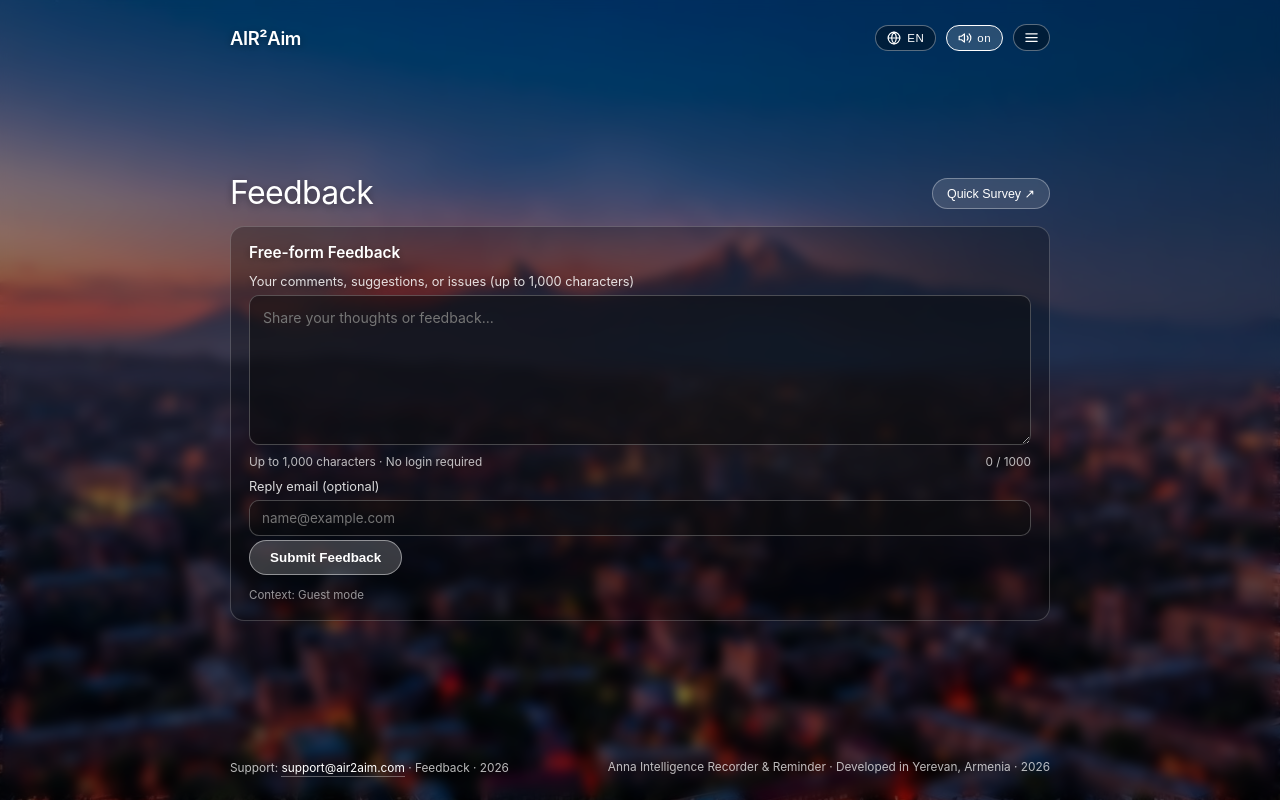
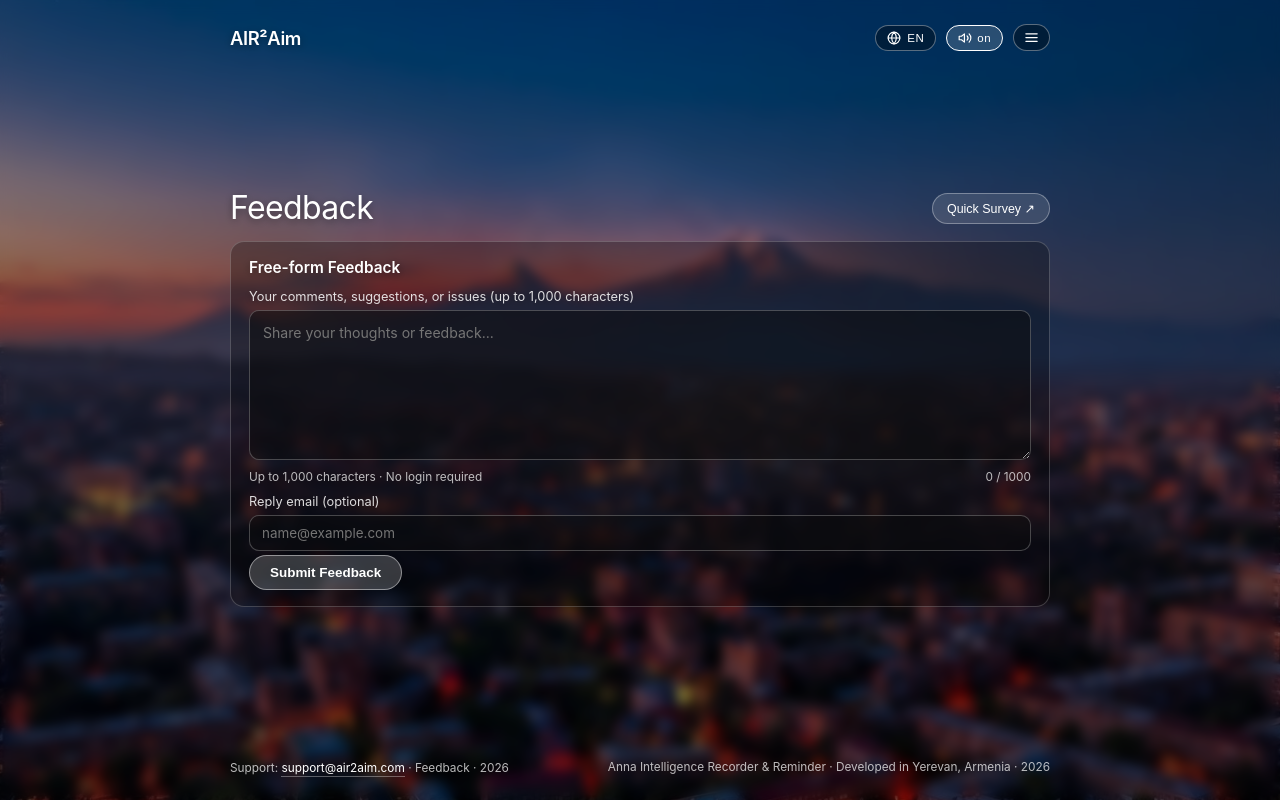
Before and after one commit to garrison9992/air2-website, a plain HTML site: page docs/Feedback.html in a window 1280 px wide. Drawn offline with Linux system fonts and the light colour scheme.

Commit message:
Add files via upload

```diff
--- a/docs/Feedback.html
+++ b/docs/Feedback.html
@@ -457,13 +457,6 @@
             color: #fee2e2;
         }
 
-        .debug-context-note {
-            font-size: 0.72rem;
-            color: rgba(255, 255, 255, 0.56);
-            line-height: 1.45;
-            word-break: break-all;
-        }
-
         .survey-modal-backdrop {
             position: fixed;
             inset: 0;
@@ -663,7 +656,6 @@
                 </form>
 
                 <div class="status-msg" id="feedbackStatus" role="status" aria-live="polite"></div>
-                <div class="debug-context-note" id="contextSummary"></div>
             </section>
         </div>
 
@@ -726,9 +718,8 @@
                     "surveyDesc": "问卷题项将在后续步骤中补充，表内已预留对应字段。",
                     "surveySubmit": "提交问卷",
                     "surveyThanks": "谢谢您的反馈！",
-                    "accountPrefix": "已识别账号：",
+                    "accountPrefix": "用户账号：",
                     "uidPrefix": "用户 ID：",
-                    "guestLabel": "访客模式",
                     "supportPrefix": "联系支持：",
                     "footerBadge": "Feedback · 2026"
                 },
@@ -754,9 +745,8 @@
                     "surveyDesc": "Survey questions will be added in a later step. Database fields are already prepared.",
                     "surveySubmit": "Submit Survey",
                     "surveyThanks": "Thank you for your feedback!",
-                    "accountPrefix": "Signed-in context: ",
+                    "accountPrefix": "Account: ",
                     "uidPrefix": "User ID: ",
-                    "guestLabel": "Guest mode",
                     "supportPrefix": "Support: ",
                     "footerBadge": "Feedback · 2026"
                 },
@@ -782,9 +772,8 @@
                     "surveyDesc": "Вопросы опроса будут добавлены позже. Поля в базе данных уже подготовлены.",
                     "surveySubmit": "Отправить опрос",
                     "surveyThanks": "Спасибо за ваш отзыв!",
-                    "accountPrefix": "Контекст аккаунта: ",
+                    "accountPrefix": "Аккаунт: ",
                     "uidPrefix": "ID пользователя: ",
-                    "guestLabel": "Гостевой режим",
                     "supportPrefix": "Поддержка: ",
                     "footerBadge": "Feedback · 2026"
                 },
@@ -810,9 +799,8 @@
                     "surveyDesc": "Les questions du sondage seront ajoutées prochainement.",
                     "surveySubmit": "Envoyer le sondage",
                     "surveyThanks": "Merci pour votre retour !",
-                    "accountPrefix": "Compte détecté : ",
+                    "accountPrefix": "Compte : ",
                     "uidPrefix": "ID utilisateur : ",
-                    "guestLabel": "Mode invité",
                     "supportPrefix": "Support : ",
                     "footerBadge": "Feedback · 2026"
                 },
@@ -838,9 +826,8 @@
                     "surveyDesc": "Las preguntas de la encuesta se añadirán más adelante.",
                     "surveySubmit": "Enviar encuesta",
                     "surveyThanks": "¡Gracias por tus comentarios!",
-                    "accountPrefix": "Cuenta detectada: ",
+                    "accountPrefix": "Cuenta: ",
                     "uidPrefix": "ID de usuario: ",
-                    "guestLabel": "Modo invitado",
                     "supportPrefix": "Soporte: ",
                     "footerBadge": "Feedback · 2026"
                 }
@@ -874,7 +861,6 @@
             const contactEmail = document.getElementById('contactEmail');
             const submitFeedbackBtn = document.getElementById('submitFeedbackBtn');
             const feedbackStatus = document.getElementById('feedbackStatus');
-            const contextSummary = document.getElementById('contextSummary');
             const supportPrefix = document.getElementById('supportPrefix');
             const footerBadge = document.getElementById('footerBadge');
 
@@ -980,15 +966,6 @@
                 } else {
                     identityBadge.textContent = '';
                     identityBadge.classList.remove('is-visible');
-                }
-
-                const entries = Object.keys(fragmentCtx);
-                if (entries.length > 0) {
-                    contextSummary.textContent = 'Context: ' + entries.map(function (k) {
-                        return k + '=' + fragmentCtx[k];
-                    }).join(' · ');
-                } else {
-                    contextSummary.textContent = 'Context: ' + pack.guestLabel;
                 }
             }
 
```
